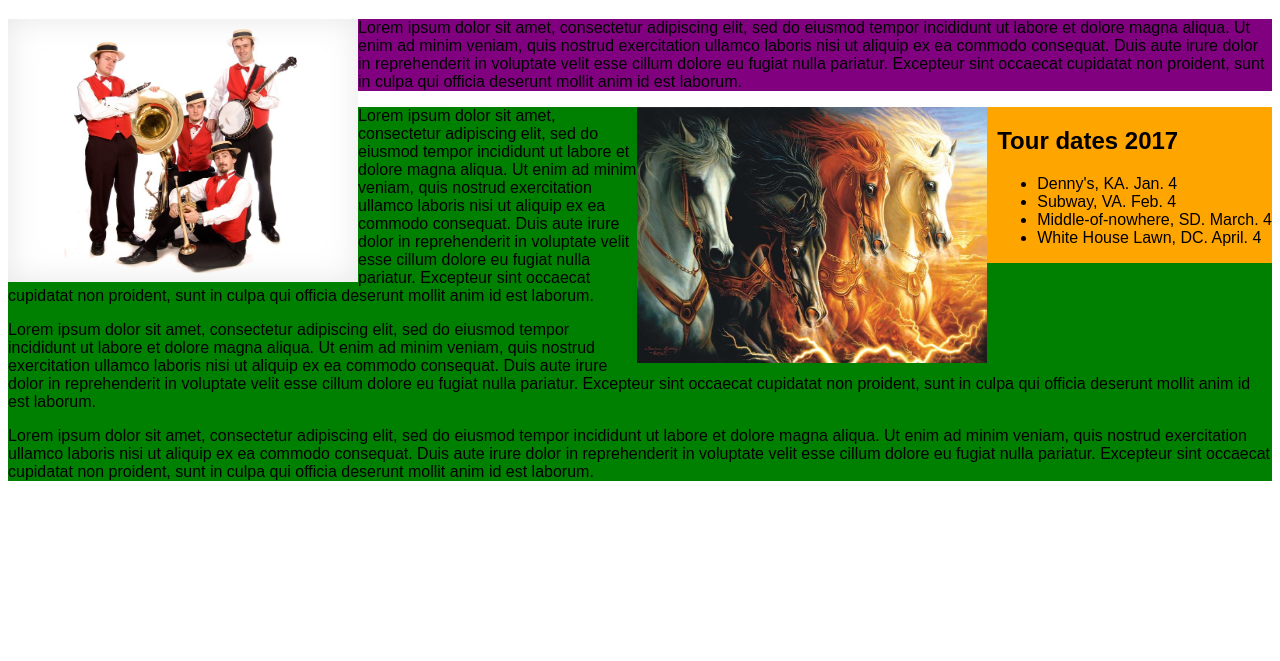
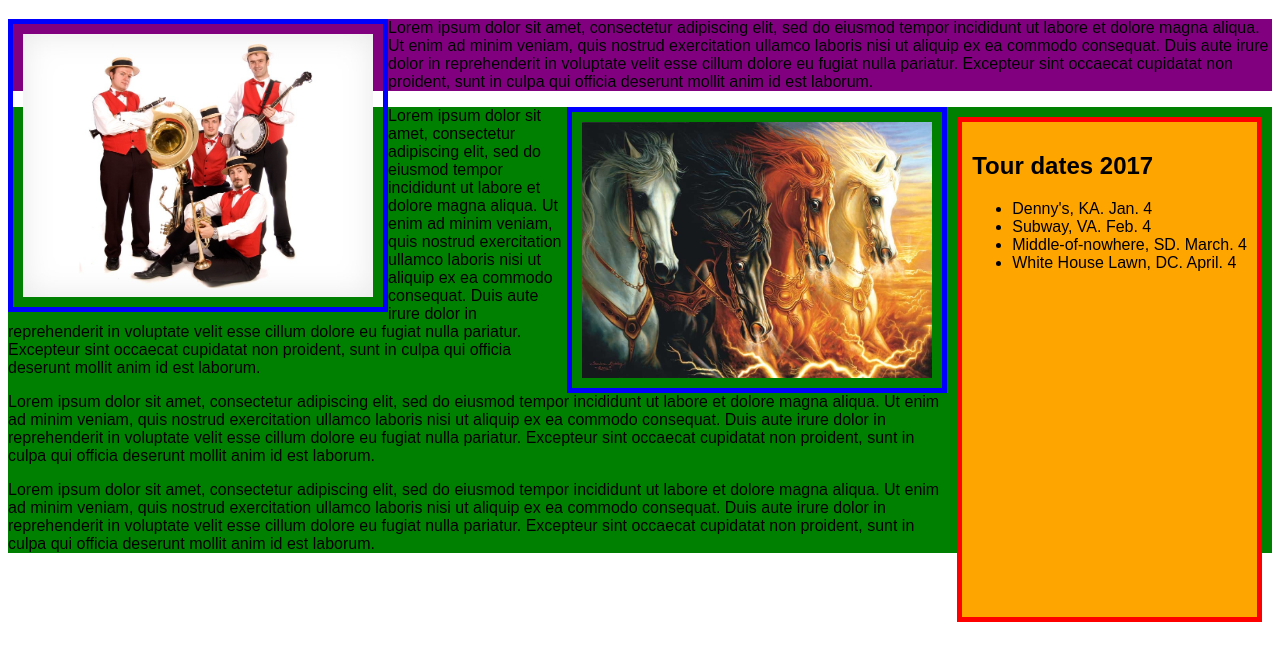
Before and after one commit to DylanCStack/band-page, a plain HTML site: page index.html in a window 1280 px wide. Shown: the part 61-722 px from the top of the page. Drawn offline with Linux system fonts and the light colour scheme.

Commit message:
add margin, padding and borders to elements

```diff
--- a/css/style.css
+++ b/css/style.css
@@ -5,7 +5,12 @@ body {
 .sidebar {
   background-color:orange;
   float:right;
+  height:475px;
+  padding:10px;
+  margin:10px;
+
   padding-left: 10px;
+  border:5px solid red;
 }
 
 .intro {
@@ -27,4 +32,6 @@ body {
 img {
   width:350px;
   height:auto;
+  padding: 10px;
+  border:5px solid blue;
 }
```
